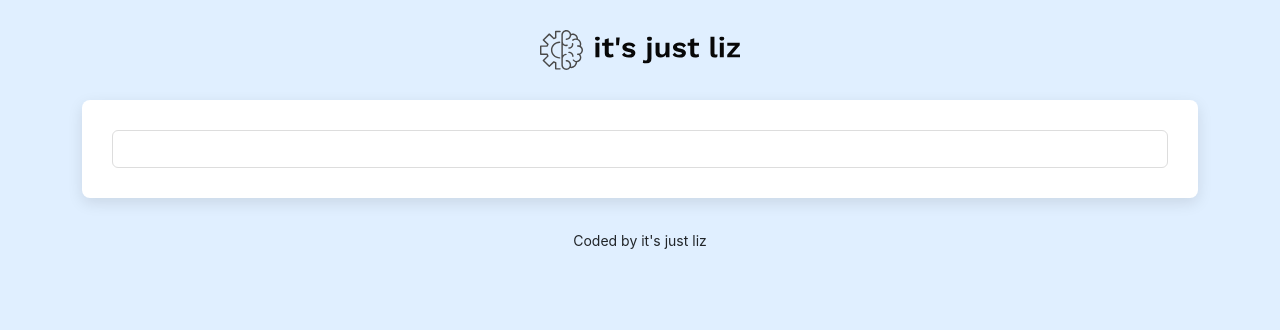
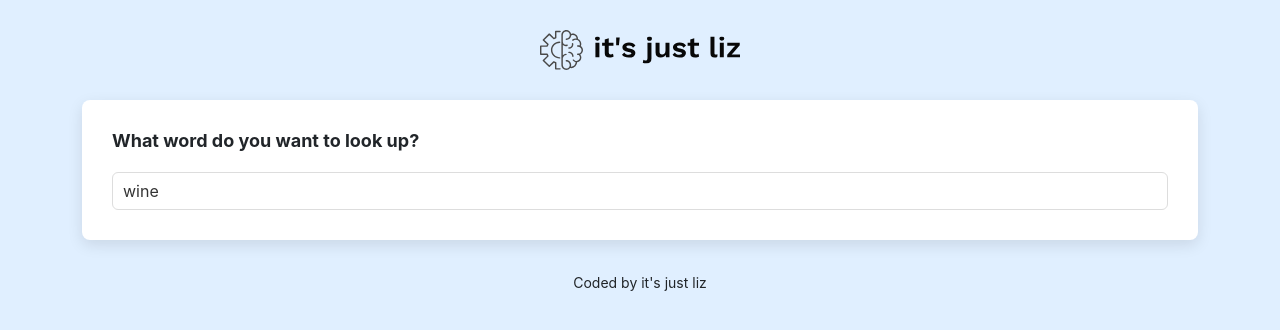
Before and after one commit to lizzyrowe1107/dictionary-project, a React (Create React App) app: page / in a window 1280 px wide. Shown: the top 330 px of the page. Built offline with nearby package versions, Linux system fonts and the light colour scheme; no server answers.

Commit message:
More CSS

```diff
--- a/src/Dictionary.css
+++ b/src/Dictionary.css
@@ -1,3 +1,9 @@
+.Dictionary h1 {
+    font-size: 18px;
+    font-weight: bold;
+    margin-bottom: 20px;
+}
+
 .Dictionary section {
     background: white;
     padding: 30px;
--- a/src/Dictionary.js
+++ b/src/Dictionary.js
@@ -50,8 +50,9 @@ export default function Dictionary(props) {
 
             <div className="Dictionary">
                 <section>
+                    <h1>What word do you want to look up?</h1>
                     <form onSubmit={handleSubmit}>
-                        <input type="search" onChange={handleKeywordChange}>
+                        <input type="search" onChange={handleKeywordChange} defaultValue={props.defaultKeyword}>
 
                         </input>
                     </form>
--- a/src/Meaning.css
+++ b/src/Meaning.css
@@ -7,4 +7,5 @@
 .Meaning .example {
     opacity: 0.7;
     font-style: italic;
+    margin-top: 10px;
 }
```
